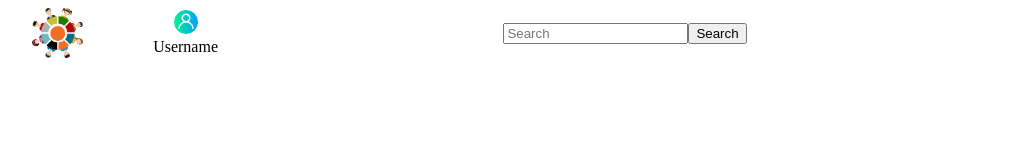
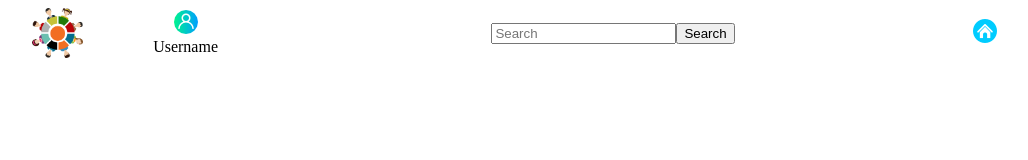
Before and after one commit to erdem-muhammed/Final-Project, a Vue app in the folder frontend/: page /#/user in a window 1280 px wide. Shown: the top 160 px of the page, without its empty margins (143-1171 px from the left). Built offline with nearby package versions, Linux system fonts and the light colour scheme.

Commit message:
add home.png

```diff
--- a/frontend/src/components/header.vue
+++ b/frontend/src/components/header.vue
@@ -14,7 +14,7 @@
                     <input type="submit" value="Search">
                 </div>
                 <div class="navbar">
-                    <img src="" alt="">
+                    <img src="../assets/home.png" alt="">
                 </div>
             </div>
         </div>
```
Also changed, not shown: frontend/src/assets/home.png (added).
